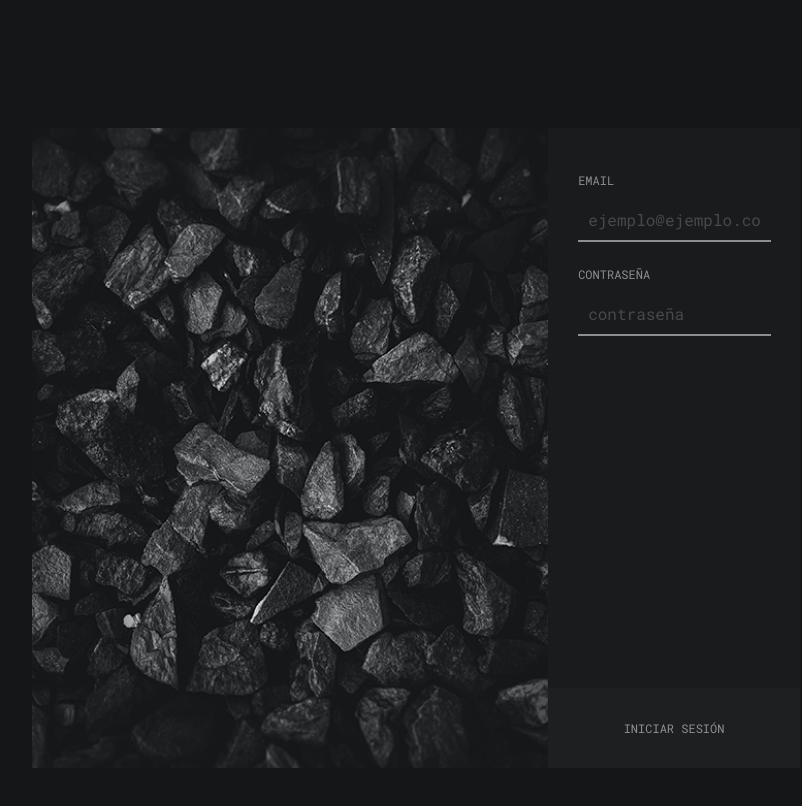
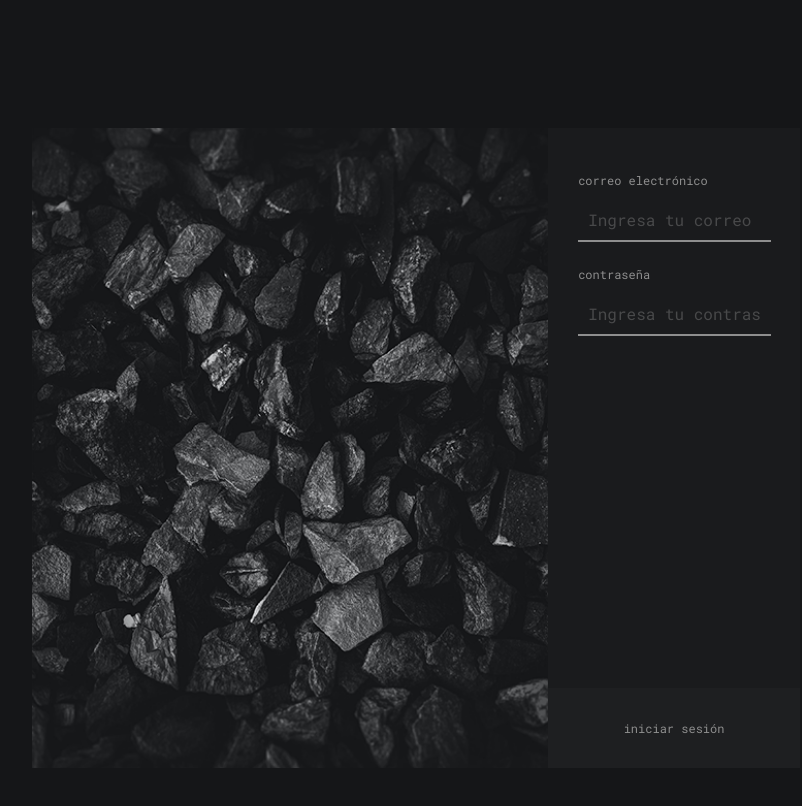
Before and after one commit to nicolas-garcess/views-research-group, a React (Create React App) app: page /login in a window 1280 px wide. Shown: the top 806 px of the page, without its empty margins (224-1026 px from the left). Built offline with nearby package versions, Linux system fonts and the light colour scheme.

Commit message:
some changes

```diff
--- a/public/index.html
+++ b/public/index.html
@@ -1,5 +1,5 @@
 <!DOCTYPE html>
-<html lang="en">
+<html lang="es">
   <head>
     <meta charset="utf-8" />
     <link rel="icon" href="%PUBLIC_URL%/favicon.ico" />
--- a/src/components/Login/index.jsx
+++ b/src/components/Login/index.jsx
@@ -27,8 +27,6 @@ const Login = () => {
         ...loginData,
         [e.target.name]: e.target.value,
       });
-    } else {
-      console.log('malo');
     }
   };
 
@@ -42,21 +40,21 @@ const Login = () => {
         <img src="/assets/images/coal.png" alt="coal" />
         <form className="form">
           <div className="form-upper">
-            <label htmlFor="email">EMAIL</label>
+            <label htmlFor="email">correo electrónico</label>
             <input
               type="email"
               id="email"
               name="email"
-              placeholder="ejemplo@ejemplo.com"
+              placeholder="Ingresa tu correo electrónico"
               minLength="6"
               onBlur={(e) => handleOnblur(e)}
             />
-            <label htmlFor="password">CONTRASEÑA</label>
+            <label htmlFor="password">contraseña</label>
             <input
               type="password"
               id="password"
               name="password"
-              placeholder="contraseña"
+              placeholder="Ingresa tu contraseña"
               minLength="6"
               maxLength="20"
               onBlur={(e) => handleOnblur(e)}
@@ -64,7 +62,7 @@ const Login = () => {
           </div>
           {loginResponse?.error ? <p>{loginResponse.message}</p> : null }
           <div className="button">
-            <button type="button" onClick={handleOnClick}>INICIAR SESIÓN</button>
+            <button type="button" onClick={handleOnClick}>iniciar sesión</button>
           </div>
         </form>
       </div>
--- a/src/routes/index.jsx
+++ b/src/routes/index.jsx
@@ -1,5 +1,7 @@
 import React from 'react';
-import { BrowserRouter as Router, Route, Switch } from 'react-router-dom';
+import {
+  BrowserRouter as Router, Route, Switch
+} from 'react-router-dom';
 import Home from '../components/Home';
 import Login from '../components/Login';
 import Register from '../components/Register';
```
